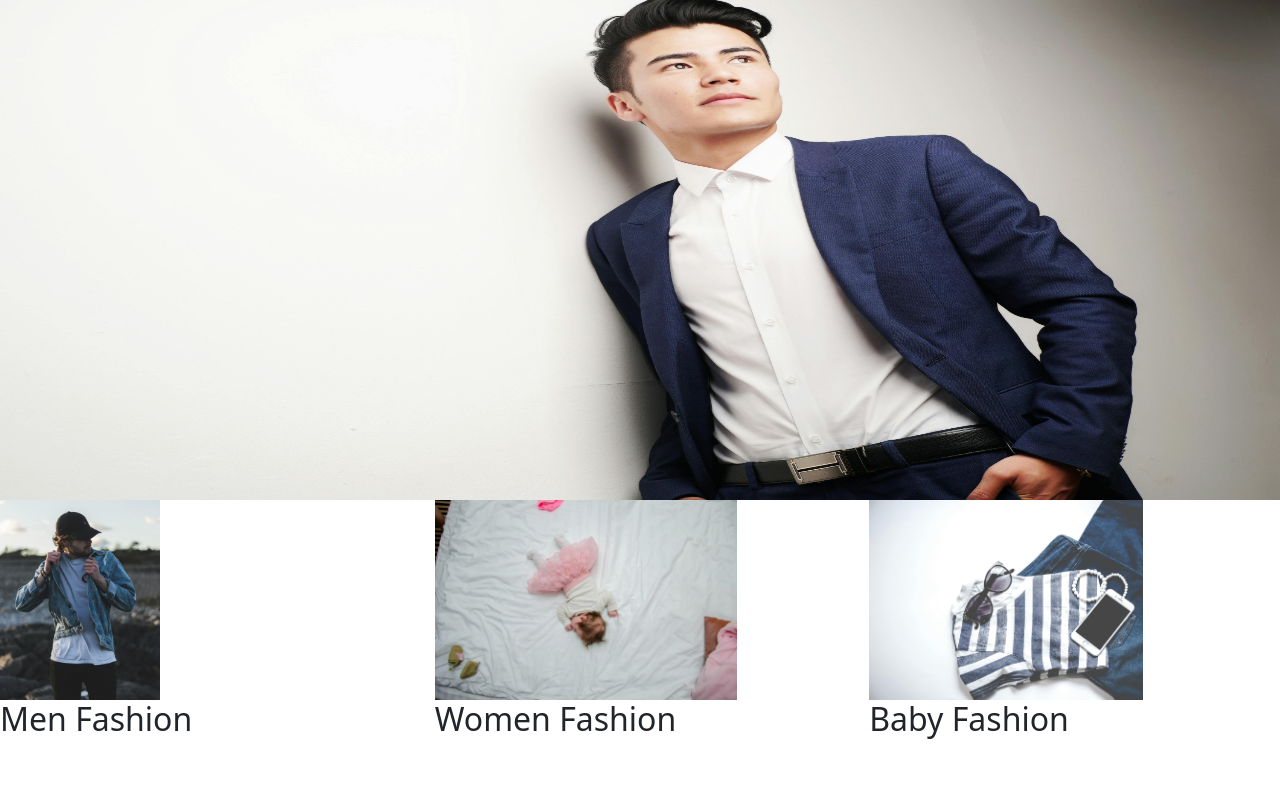
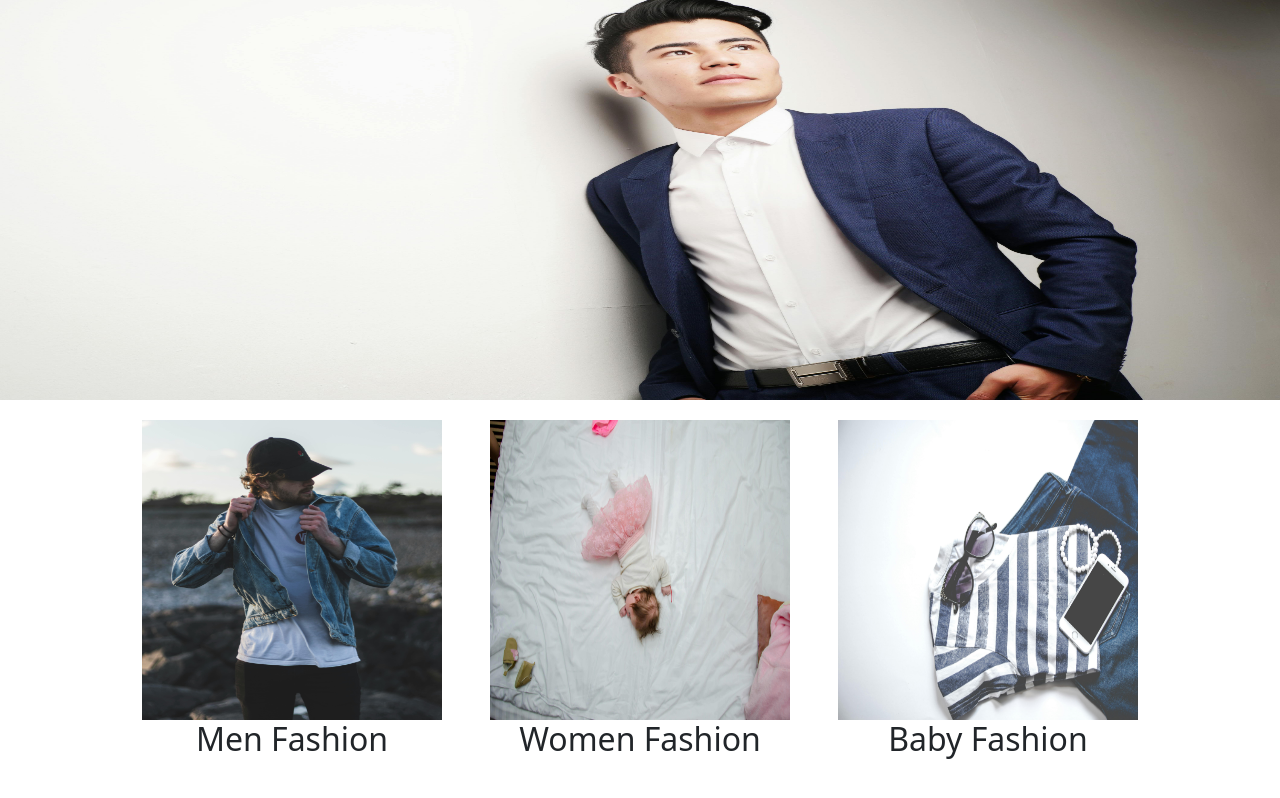
Before and after one commit to Ajaykumar5757/Landing-page, a plain HTML site: page index.html in a window 1280 px wide. Drawn offline with nearby package versions, Linux system fonts and the light colour scheme.

Commit message:
Update style.css

```diff
--- a/style/style.css
+++ b/style/style.css
@@ -2,12 +2,19 @@ body{
     background-color: antiquewhite;
 }
 
+
+.col-4 img{
+    text-align: center;
+    height:300px;
+    width:300px;
+}
+
 .col-12 img{
-    height: 500px;
+    height:400px;
     width: 100%;
 }
 
-.col-4 img{
-    width:fit-content;
-    height: 200px;
+.mid{
+    margin: 20px 130px;
+    text-align: center;
 }
```
